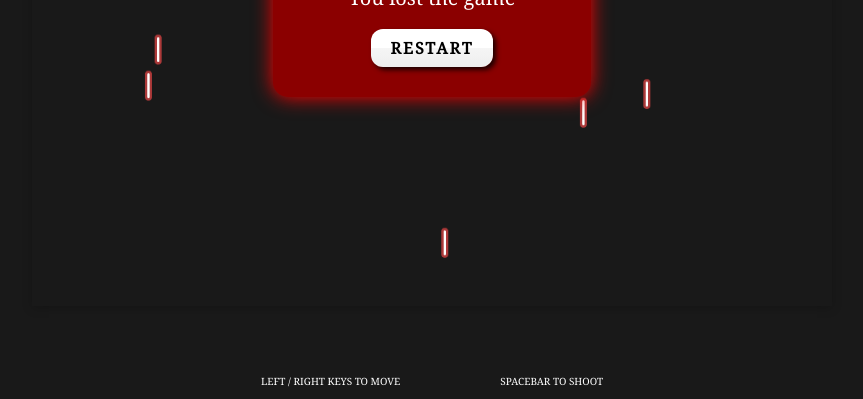
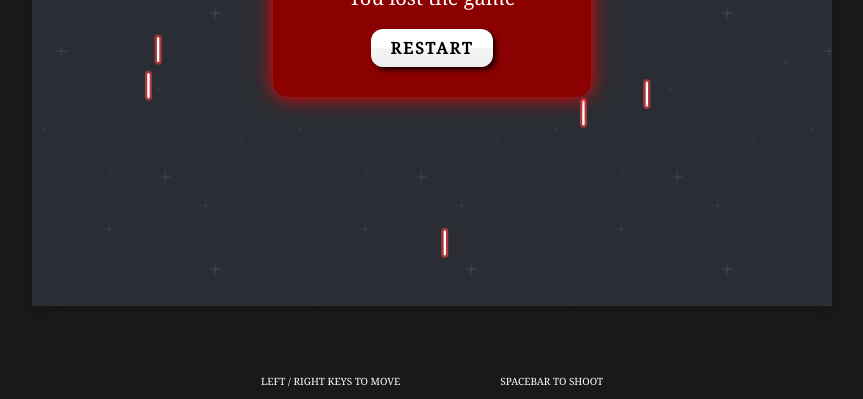
Before and after one commit to MarlonJames99/Space_Invaders, a plain HTML site: page index.html in a window 1280 px wide. Shown: the part 401-800 px from the top of the page, without its empty margins (208-1071 px from the left). Drawn offline with nearby package versions, Linux system fonts and the light colour scheme.

Commit message:
Update styles.css

```diff
--- a/css/styles.css
+++ b/css/styles.css
@@ -56,7 +56,7 @@ footer p {
 .game {
   width: 800px;
   height: 600px;
-  background: url(./img/background-blue.png);
+  background: url(../img/background-blue.png);
   animation: scroll-background 5s linear infinite;
   box-shadow: 0 2px 10px rgba(0, 0, 0, 0.2);
   position: relative;
```
